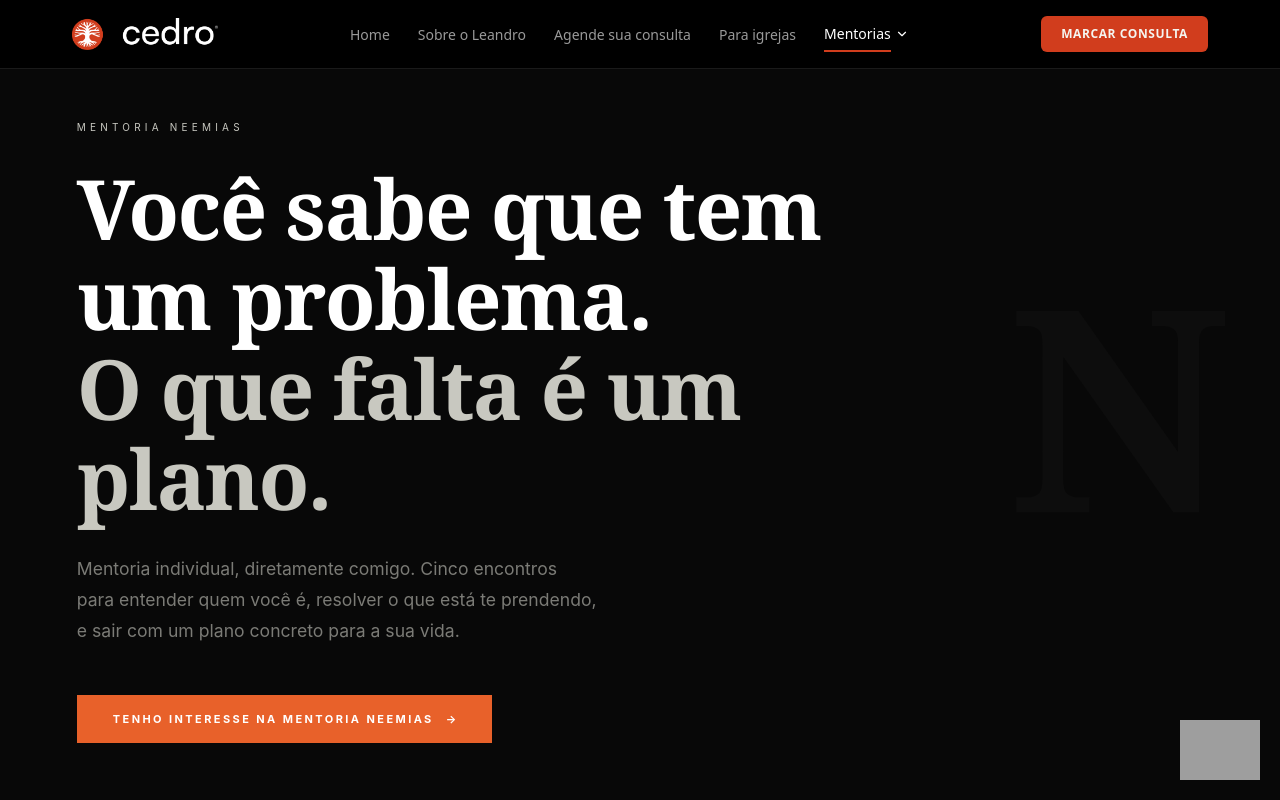
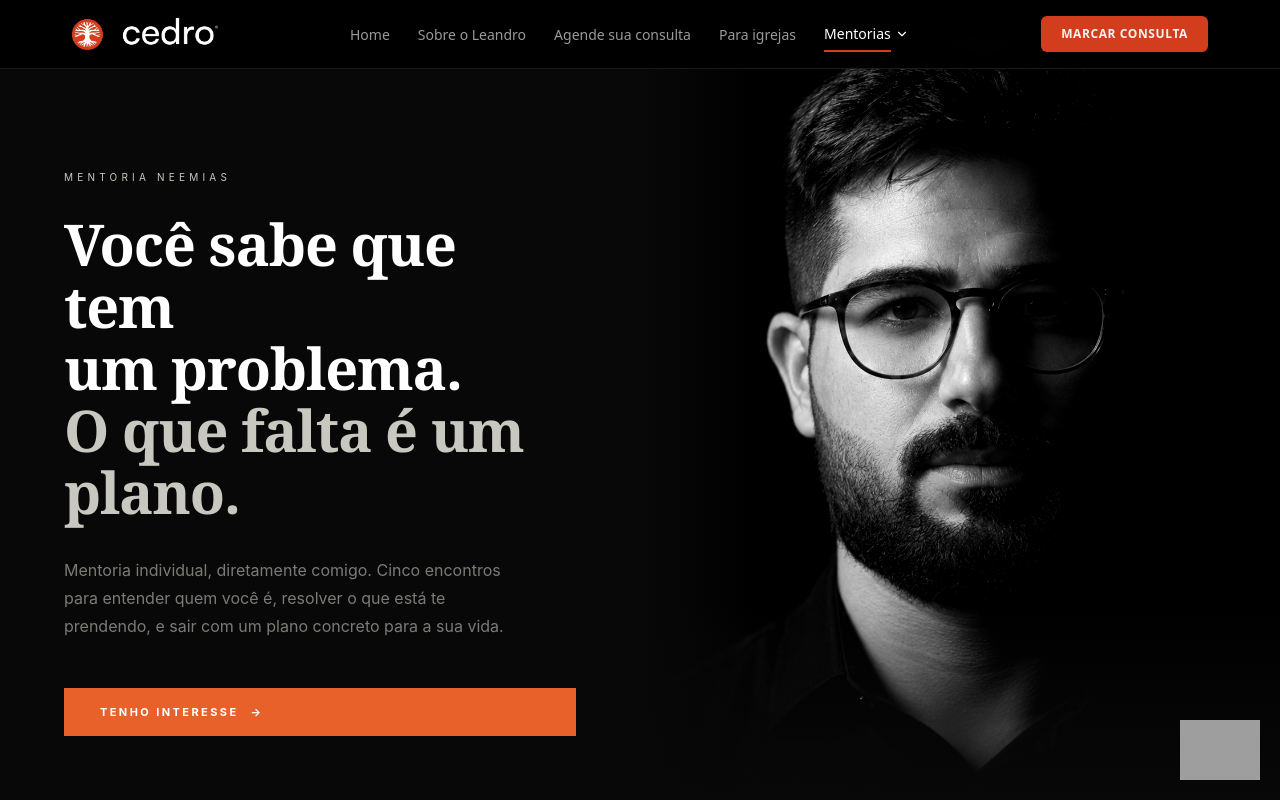
Before and after one commit to ocedro/ocedro2, a Next.js app: page /mentoria-neemias in a window 1280 px wide. Shown: the top 800 px of the page. Built offline with nearby package versions, Linux system fonts and the light colour scheme; grey boxes are pictures that could not be loaded.

Commit message:
neemias: hero com foto do Leandro à direita, texto à esquerda

```diff
--- a/app/mentoria-neemias/page.tsx
+++ b/app/mentoria-neemias/page.tsx
@@ -1,4 +1,5 @@
 import type { CSSProperties } from 'react';
+import Image from 'next/image';
 
 const WA_LINK = 'https://wa.me/5519983133780?text=Quero%20saber%20mais%20sobre%20a%20Mentoria%20Neemias';
 
@@ -122,32 +123,25 @@ export default function NeemiasPage() {
       {/* ── HERO ── */}
       <section style={{
         minHeight: '100svh',
-        display: 'flex',
-        flexDirection: 'column',
-        justifyContent: 'flex-end',
-        padding: 'clamp(120px, 14vh, 180px) clamp(24px, 6vw, 96px) clamp(56px, 8vh, 96px)',
+        display: 'grid',
+        gridTemplateColumns: '1fr 1fr',
         position: 'relative',
         overflow: 'hidden',
       }}>
+        {/* Coluna esquerda — texto */}
         <div style={{
-          position: 'absolute', top: '50%', right: 'clamp(24px, 5vw, 80px)',
-          transform: 'translateY(-50%)',
-          fontFamily: 'Georgia, serif',
-          fontSize: 'clamp(160px, 22vw, 340px)',
-          fontWeight: 700,
-          color: 'rgba(200,200,192,0.025)',
-          lineHeight: 1,
-          userSelect: 'none',
-          pointerEvents: 'none',
-          letterSpacing: '-0.05em',
-        }}>N</div>
-
-        <div style={{ position: 'relative', zIndex: 1, maxWidth: '780px' }}>
+          display: 'flex',
+          flexDirection: 'column',
+          justifyContent: 'flex-end',
+          padding: 'clamp(120px, 14vh, 180px) clamp(32px, 5vw, 80px) clamp(56px, 8vh, 96px)',
+          position: 'relative',
+          zIndex: 1,
+        }}>
           <span style={{ ...label, marginBottom: '28px' }}>Mentoria Neemias</span>
 
           <h1 style={{
             fontFamily: 'Georgia, "Times New Roman", serif',
-            fontSize: 'clamp(2.6rem, 6.5vw, 5.2rem)',
+            fontSize: 'clamp(2rem, 4.5vw, 4.2rem)',
             fontWeight: 700,
             lineHeight: 1.08,
             letterSpacing: '-0.02em',
@@ -159,18 +153,38 @@ export default function NeemiasPage() {
           </h1>
 
           <p style={{
-            fontSize: 'clamp(0.95rem, 1.6vw, 1.1rem)',
+            fontSize: 'clamp(0.9rem, 1.4vw, 1rem)',
             color: 'rgba(200,200,192,0.6)',
             lineHeight: 1.75,
-            maxWidth: '520px',
+            maxWidth: '440px',
             margin: '0 0 48px',
           }}>
             Mentoria individual, diretamente comigo. Cinco encontros para entender quem você é, resolver o que está te prendendo, e sair com um plano concreto para a sua vida.
           </p>
 
           <CtaButton href={WA_LINK}>
-            Tenho interesse na Mentoria Neemias <span style={{ letterSpacing: 0 }}>→</span>
+            Tenho interesse <span style={{ letterSpacing: 0 }}>→</span>
           </CtaButton>
+        </div>
+
+        {/* Coluna direita — foto */}
+        <div style={{ position: 'relative', overflow: 'hidden' }}>
+          <Image
+            src="/leandro-neemias.jpg"
+            alt="Leandro Carone"
+            fill
+            style={{
+              objectFit: 'cover',
+              objectPosition: 'center top',
+              filter: 'grayscale(100%) contrast(1.05)',
+            }}
+            priority
+          />
+          {/* Gradiente para fundir com o fundo */}
+          <div style={{
+            position: 'absolute', inset: 0,
+            background: 'linear-gradient(to right, #080808 0%, transparent 18%), linear-gradient(to top, #080808 0%, transparent 25%)',
+          }} />
         </div>
       </section>
 
```
Also changed, not shown: public/leandro-neemias.jpg (added).
